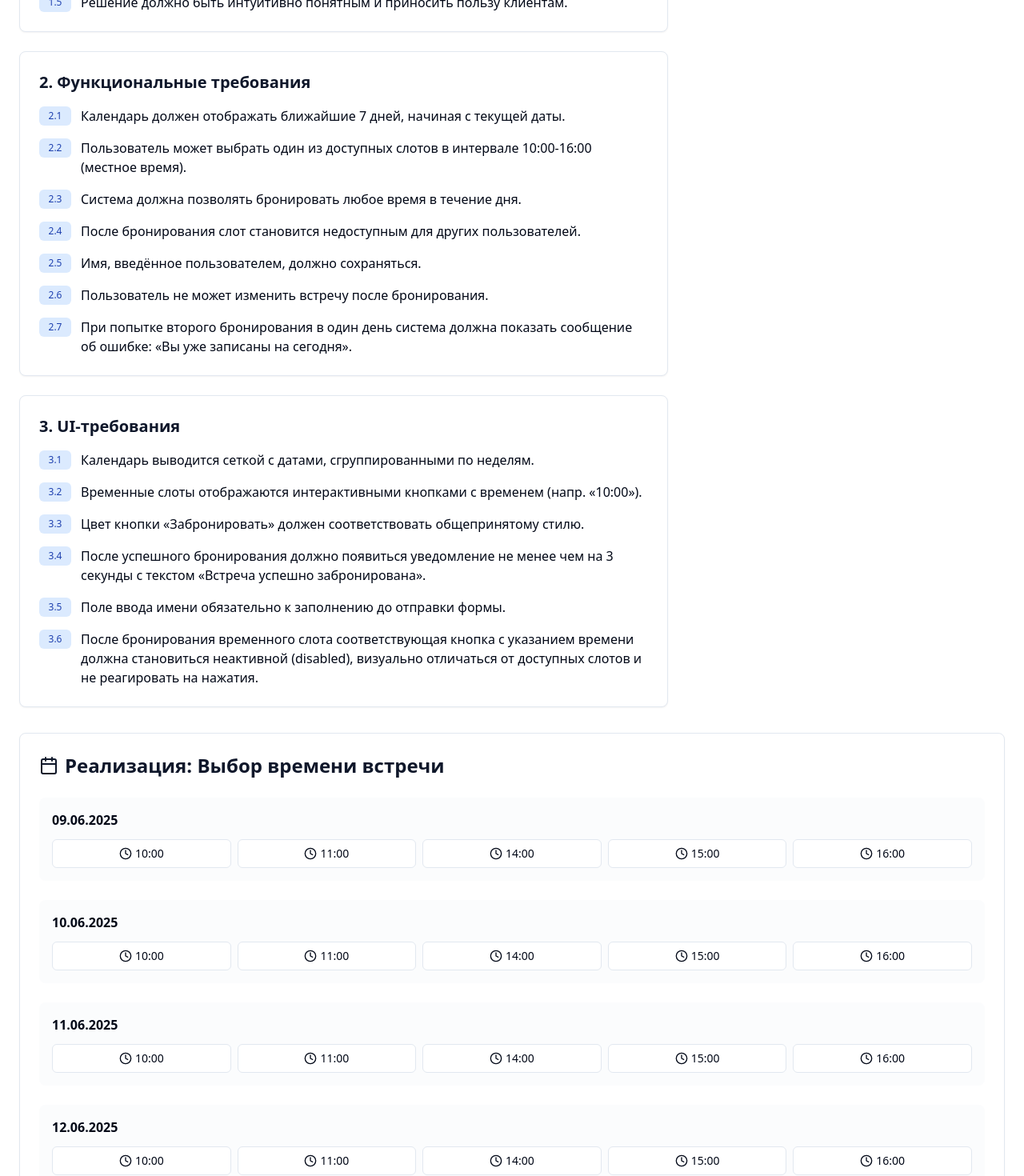
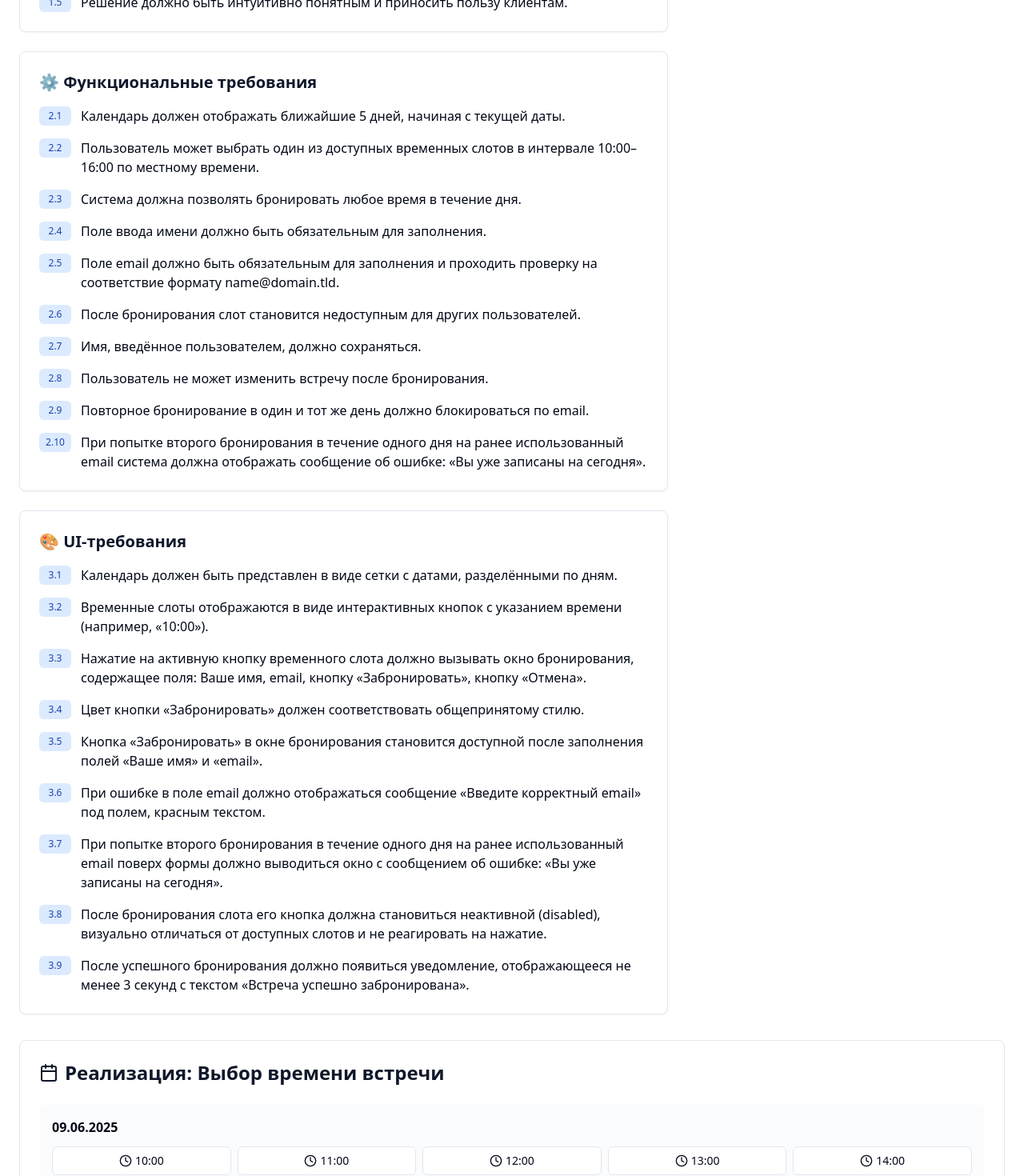
Before and after one commit to DrDoom74/requirement-trainer-time-slot, a React (Vite) app: page / in a window 1280 px wide. Shown: the part 700-2170 px from the top of the page at 80% size. Built offline with nearby package versions, Linux system fonts and the light colour scheme.

Commit message:
Refactor requirements and add email field
Update requirements and add email field to booking form with validation and error handling.

```diff
--- a/src/components/ImplementationSection.tsx
+++ b/src/components/ImplementationSection.tsx
@@ -10,29 +10,40 @@ interface BookingSlot {
   available: boolean;
 }
 
+interface Booking {
+  email: string;
+  name: string;
+  date: string;
+  time: string;
+}
+
 const ImplementationSection: React.FC = () => {
   const [selectedSlot, setSelectedSlot] = useState<BookingSlot | null>(null);
   const [userName, setUserName] = useState('');
+  const [userEmail, setUserEmail] = useState('');
+  const [emailError, setEmailError] = useState('');
   const [bookedSlots, setBookedSlots] = useState<Set<string>>(new Set());
+  const [bookings, setBookings] = useState<Booking[]>([]);
   const [showBookingForm, setShowBookingForm] = useState(false);
+  const [showDuplicateError, setShowDuplicateError] = useState(false);
   const [bookingMessage, setBookingMessage] = useState('');
 
-  // Генерируем слоты на 7 дней вперёд
+  // Генерируем слоты на 5 дней вперёд
   const generateSlots = (): BookingSlot[] => {
     const slots: BookingSlot[] = [];
     const today = new Date();
 
-    for (let dayOffset = 0; dayOffset < 7; dayOffset++) {
+    for (let dayOffset = 0; dayOffset < 5; dayOffset++) {
       const date = new Date(today);
       date.setDate(today.getDate() + dayOffset);
 
-      // Пропускаем выходные (проблема: не указано в требованиях точно)
+      // Пропускаем выходные
       if (date.getDay() === 0 || date.getDay() === 6) continue;
 
       const dateStr = date.toLocaleDateString('ru-RU');
 
-      // Генерируем временные слоты (проблема: без указания таймзоны)
-      const times = ['10:00', '11:00', '14:00', '15:00', '16:00'];
+      // Генерируем временные слоты 10:00-16:00
+      const times = ['10:00', '11:00', '12:00', '13:00', '14:00', '15:00', '16:00'];
 
       times.forEach(time => {
         const slotKey = `${dateStr}-${time}`;
@@ -49,30 +60,80 @@ const ImplementationSection: React.FC = () => {
 
   const slots = generateSlots();
 
+  const validateEmail = (email: string): boolean => {
+    const emailRegex = /^[^\s@]+@[^\s@]+\.[^\s@]+$/;
+    return emailRegex.test(email);
+  };
+
+  const handleEmailChange = (e: React.ChangeEvent<HTMLInputElement>) => {
+    const email = e.target.value;
+    setUserEmail(email);
+
+    if (email && !validateEmail(email)) {
+      setEmailError('Введите корректный email');
+    } else {
+      setEmailError('');
+    }
+  };
+
+  const checkDuplicateBooking = (email: string, date: string): boolean => {
+    return bookings.some(booking =>
+      booking.email === email && booking.date === date
+    );
+  };
+
   const handleSlotClick = (slot: BookingSlot) => {
     if (!slot.available) return;
 
     setSelectedSlot(slot);
     setShowBookingForm(true);
+    setShowDuplicateError(false);
     setBookingMessage('');
+    setEmailError('');
   };
 
   const handleBooking = () => {
-    if (!selectedSlot || !userName.trim()) return;
+    if (!selectedSlot || !userName.trim() || !userEmail.trim() || emailError) return;
+
+    // Проверяем дубликат бронирования
+    if (checkDuplicateBooking(userEmail, selectedSlot.date)) {
+      setShowDuplicateError(true);
+      return;
+    }
 
     const slotKey = `${selectedSlot.date}-${selectedSlot.time}`;
     setBookedSlots(prev => new Set([...prev, slotKey]));
+
+    const newBooking: Booking = {
+      email: userEmail,
+      name: userName,
+      date: selectedSlot.date,
+      time: selectedSlot.time
+    };
+    setBookings(prev => [...prev, newBooking]);
+
     setBookingMessage('Встреча успешно забронирована');
     setShowBookingForm(false);
     setSelectedSlot(null);
     setUserName('');
+    setUserEmail('');
+
+    // Убираем сообщение через 3 секунды
+    setTimeout(() => {
+      setBookingMessage('');
+    }, 3000);
   };
 
   const cancelBooking = () => {
     setShowBookingForm(false);
+    setShowDuplicateError(false);
     setSelectedSlot(null);
     setUserName('');
+    setUserEmail('');
+    setEmailError('');
   };
+
+  const isFormValid = userName.trim() && userEmail.trim() && !emailError;
 
   // Группируем слоты по датам
   const slotsByDate = slots.reduce((acc, slot) => {
@@ -148,10 +209,27 @@ const ImplementationSection: React.FC = () => {
               />
             </div>
 
+            <div className="mb-4">
+              <label htmlFor="userEmail" className="block text-sm font-medium mb-2">
+                Email
+              </label>
+              <Input
+                id="userEmail"
+                type="email"
+                value={userEmail}
+                onChange={handleEmailChange}
+                placeholder="Введите ваш email"
+                className={emailError ? 'border-red-500' : ''}
+              />
+              {emailError && (
+                <p className="text-red-500 text-sm mt-1">{emailError}</p>
+              )}
+            </div>
+
             <div className="flex gap-3">
               <Button
                 onClick={handleBooking}
-                disabled={!userName.trim()}
+                disabled={!isFormValid}
                 className="flex-1 bg-green-600 hover:bg-green-700 text-white"
               >
                 Забронировать
@@ -168,13 +246,29 @@ const ImplementationSection: React.FC = () => {
         </div>
       )}
 
+      {/* Duplicate Booking Error Modal */}
+      {showDuplicateError && (
+        <div className="fixed inset-0 bg-background/80 backdrop-blur-sm z-50 flex items-center justify-center">
+          <div className="bg-card p-6 rounded-lg shadow-lg border max-w-md w-full mx-4">
+            <h3 className="text-lg font-semibold mb-4 text-red-600">Ошибка</h3>
+            <p className="text-sm mb-4">Вы уже записаны на сегодня</p>
+            <Button
+              onClick={() => setShowDuplicateError(false)}
+              className="w-full"
+            >
+              Закрыть
+            </Button>
+          </div>
+        </div>
+      )}
+
       {/* Implementation Issues Note */}
       <div className="mt-6 p-4 bg-orange-50 border border-orange-200 rounded-lg">
         <h4 className="font-medium text-orange-800 mb-2">💡 Попробуйте протестировать:</h4>
         <ul className="text-sm text-orange-700 space-y-1">
-          <li>• Можете ли вы отменить забронированную встречу?</li>
-          <li>• Указана ли таймзона для времени встреч?</li>
-          <li>• Все ли требования выполняются корректно?</li>
+          <li>• Попробуйте забронировать слот с некорректным email</li>
+          <li>• Попробуйте дважды забронировать в один день с одним email</li>
+          <li>• Проверьте, становятся ли слоты недоступными после бронирования</li>
         </ul>
       </div>
     </div>
--- a/src/components/RequirementsSection.tsx
+++ b/src/components/RequirementsSection.tsx
@@ -45,11 +45,11 @@ const RequirementsSection: React.FC<RequirementsSectionProps> = ({ onErrorFound,
     functional: [
       {
         id: '2.1',
-        text: 'Календарь должен отображать ближайшие 7 дней, начиная с текущей даты.'
+        text: 'Календарь должен отображать ближайшие 5 дней, начиная с текущей даты.'
       },
       {
         id: '2.2',
-        text: 'Пользователь может выбрать один из доступных слотов в интервале 10:00-16:00 (местное время).'
+        text: 'Пользователь может выбрать один из доступных временных слотов в интервале 10:00–16:00 по местному времени.'
       },
       {
         id: '2.3',
@@ -57,45 +57,69 @@ const RequirementsSection: React.FC<RequirementsSectionProps> = ({ onErrorFound,
       },
       {
         id: '2.4',
+        text: 'Поле ввода имени должно быть обязательным для заполнения.'
+      },
+      {
+        id: '2.5',
+        text: 'Поле email должно быть обязательным для заполнения и проходить проверку на соответствие формату name@domain.tld.'
+      },
+      {
+        id: '2.6',
         text: 'После бронирования слот становится недоступным для других пользователей.'
       },
       {
-        id: '2.5',
+        id: '2.7',
         text: 'Имя, введённое пользователем, должно сохраняться.'
       },
       {
-        id: '2.6',
+        id: '2.8',
         text: 'Пользователь не может изменить встречу после бронирования.'
       },
       {
-        id: '2.7',
-        text: 'При попытке второго бронирования в один день система должна показать сообщение об ошибке: «Вы уже записаны на сегодня».'
+        id: '2.9',
+        text: 'Повторное бронирование в один и тот же день должно блокироваться по email.'
+      },
+      {
+        id: '2.10',
+        text: 'При попытке второго бронирования в течение одного дня на ранее использованный email система должна отображать сообщение об ошибке: «Вы уже записаны на сегодня».'
       }
     ],
     ui: [
       {
         id: '3.1',
-        text: 'Календарь выводится сеткой с датами, сгруппированными по неделям.'
+        text: 'Календарь должен быть представлен в виде сетки с датами, разделёнными по дням.'
       },
       {
         id: '3.2',
-        text: 'Временные слоты отображаются интерактивными кнопками с временем (напр. «10:00»).'
+        text: 'Временные слоты отображаются в виде интерактивных кнопок с указанием времени (например, «10:00»).'
       },
       {
         id: '3.3',
+        text: 'Нажатие на активную кнопку временного слота должно вызывать окно бронирования, содержащее поля: Ваше имя, email, кнопку «Забронировать», кнопку «Отмена».'
+      },
+      {
+        id: '3.4',
         text: 'Цвет кнопки «Забронировать» должен соответствовать общепринятому стилю.'
       },
       {
-        id: '3.4',
-        text: 'После успешного бронирования должно появиться уведомление не менее чем на 3 секунды с текстом «Встреча успешно забронирована».'
-      },
-      {
         id: '3.5',
-        text: 'Поле ввода имени обязательно к заполнению до отправки формы.'
+        text: 'Кнопка «Забронировать» в окне бронирования становится доступной после заполнения полей «Ваше имя» и «email».'
       },
       {
         id: '3.6',
-        text: 'После бронирования временного слота соответствующая кнопка с указанием времени должна становиться неактивной (disabled), визуально отличаться от доступных слотов и не реагировать на нажатия.'
+        text: 'При ошибке в поле email должно отображаться сообщение «Введите корректный email» под полем, красным текстом.'
+      },
+      {
+        id: '3.7',
+        text: 'При попытке второго бронирования в течение одного дня на ранее использованный email поверх формы должно выводиться окно с сообщением об ошибке: «Вы уже записаны на сегодня».'
+      },
+      {
+        id: '3.8',
+        text: 'После бронирования слота его кнопка должна становиться неактивной (disabled), визуально отличаться от доступных слотов и не реагировать на нажатие.'
+      },
+      {
+        id: '3.9',
+        text: 'После успешного бронирования должно появиться уведомление, отображающееся не менее 3 секунд с текстом «Встреча успешно забронирована».'
       }
     ]
   };
@@ -155,7 +179,7 @@ const RequirementsSection: React.FC<RequirementsSectionProps> = ({ onErrorFound,
 
       {/* Business Requirements */}
       <div className="bg-card p-4 md:p-6 rounded-lg shadow-sm border">
-        <h3 className="text-lg md:text-xl font-semibold mb-3 md:mb-4 text-primary">1. Бизнес-требования</h3>
+        <h3 className="text-lg md:text-xl font-semibold mb-3 md:mb-4 text-primary">📘 Бизнес-требования</h3>
         <div className="space-y-3 md:space-y-4">
           {requirements.business.map(renderRequirement)}
         </div>
@@ -163,7 +187,7 @@ const RequirementsSection: React.FC<RequirementsSectionProps> = ({ onErrorFound,
 
       {/* Functional Requirements */}
       <div className="bg-card p-4 md:p-6 rounded-lg shadow-sm border">
-        <h3 className="text-lg md:text-xl font-semibold mb-3 md:mb-4 text-primary">2. Функциональные требования</h3>
+        <h3 className="text-lg md:text-xl font-semibold mb-3 md:mb-4 text-primary">⚙️ Функциональные требования</h3>
         <div className="space-y-3 md:space-y-4">
           {requirements.functional.map(renderRequirement)}
         </div>
@@ -171,7 +195,7 @@ const RequirementsSection: React.FC<RequirementsSectionProps> = ({ onErrorFound,
 
       {/* UI Requirements */}
       <div className="bg-card p-4 md:p-6 rounded-lg shadow-sm border">
-        <h3 className="text-lg md:text-xl font-semibold mb-3 md:mb-4 text-primary">3. UI-требования</h3>
+        <h3 className="text-lg md:text-xl font-semibold mb-3 md:mb-4 text-primary">🎨 UI-требования</h3>
         <div className="space-y-3 md:space-y-4">
           {requirements.ui.map(renderRequirement)}
         </div>
--- a/src/pages/Index.tsx
+++ b/src/pages/Index.tsx
@@ -16,44 +16,44 @@ const VALID_ERRORS = [
   {
     id: '1.3',
     text: 'Пользователи должны чаще приходить на встречи после бронирования.',
-    explanation: 'Неопределено, насколько «чаще» и за какой период',
-    attribute: 'Проверяемость / полнота'
+    explanation: 'Не указано, насколько чаще, и за какой период.',
+    attribute: 'Проверяемость, полнота'
   },
   {
     id: '1.5',
     text: 'Решение должно быть интуитивно понятным и приносить пользу клиентам.',
-    explanation: 'Субъективно, невозможно измерить',
-    attribute: 'Однозначность / проверяемость'
+    explanation: 'Субъективно и непроверяемо.',
+    attribute: 'Однозначность, проверяемость'
   },
   {
     id: '2.3',
     text: 'Система должна позволять бронировать любое время в течение дня.',
-    explanation: 'Противоречит требованию 2.2',
-    attribute: 'Непротиворечивость'
+    explanation: 'Не указано, какие часы считаются «днём».',
+    attribute: 'Полнота, однозначность'
   },
   {
-    id: '2.5',
+    id: '2.7',
     text: 'Имя, введённое пользователем, должно сохраняться.',
-    explanation: 'Не ясно, где должно хранится имя',
-    attribute: 'Ясность / реализуемость'
+    explanation: 'Неясно, где и зачем сохраняется имя.',
+    attribute: 'Ясность, реализуемость'
   },
   {
-    id: '2.6',
+    id: '2.8',
     text: 'Пользователь не может изменить встречу после бронирования.',
-    explanation: 'Не обоснован запрет, может противоречить UX',
-    attribute: 'Согласованность / реализуемость'
-  },
-  {
-    id: '3.3',
-    text: 'Цвет кнопки «Забронировать» должен соответствовать общепринятому стилю.',
-    explanation: 'Стиль не описан, цвет не указан',
-    attribute: 'Однозначность / проверяемость'
+    explanation: 'Не обосновано, может быть неудобно для пользователя.',
+    attribute: 'Согласованность, реализуемость'
   },
   {
     id: '3.4',
-    text: 'После успешного бронирования должно появиться уведомление не менее чем на 3 секунды с текстом «Встреча успешно забронирована».',
-    explanation: 'Не указано место появления уведомления',
-    attribute: 'Полнота / однозначность'
+    text: 'Цвет кнопки «Забронировать» должен соответствовать общепринятому стилю.',
+    explanation: 'Не указано, какой это стиль или цвет.',
+    attribute: 'Однозначность'
+  },
+  {
+    id: '3.9',
+    text: 'После успешного бронирования должно появиться уведомление, отображающееся не менее 3 секунд с текстом «Встреча успешно забронирована».',
+    explanation: 'Не указано, где и как именно отображается уведомление.',
+    attribute: 'Полнота, однозначность'
   }
 ];
 
```
